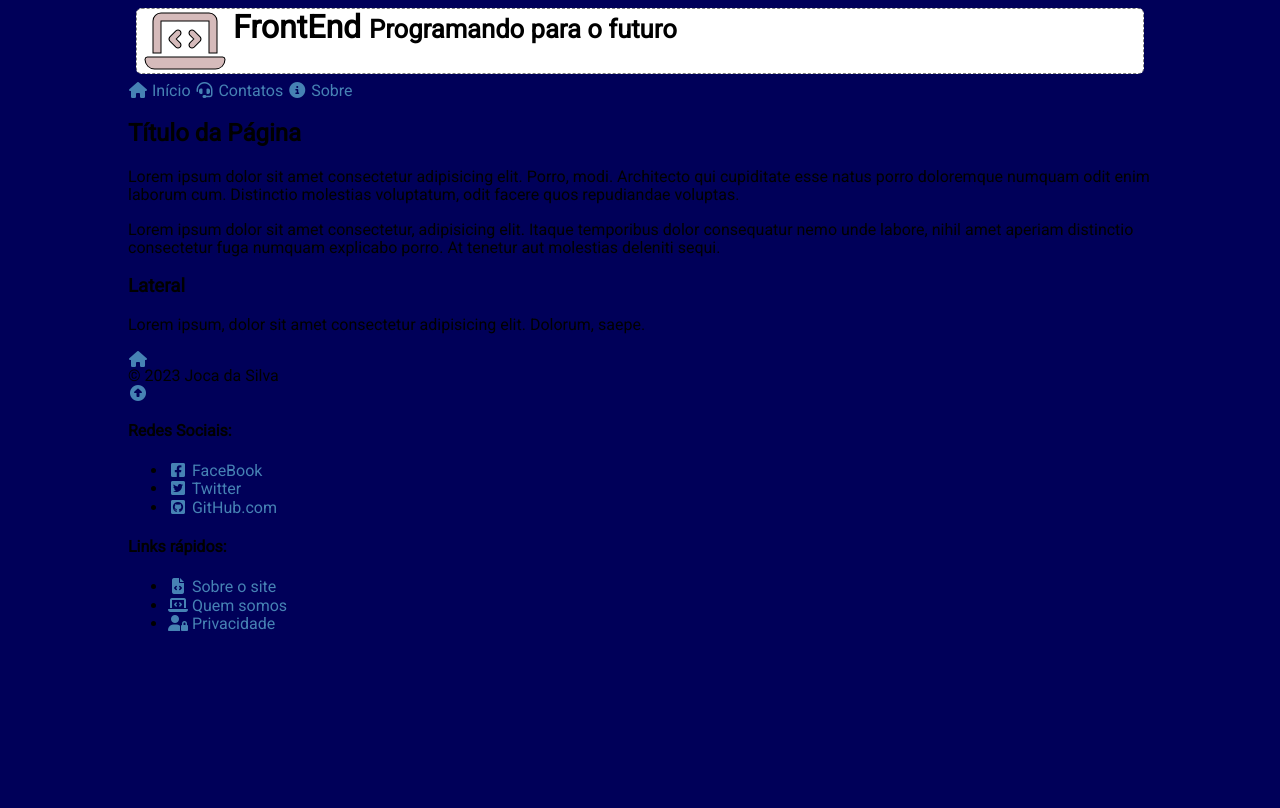
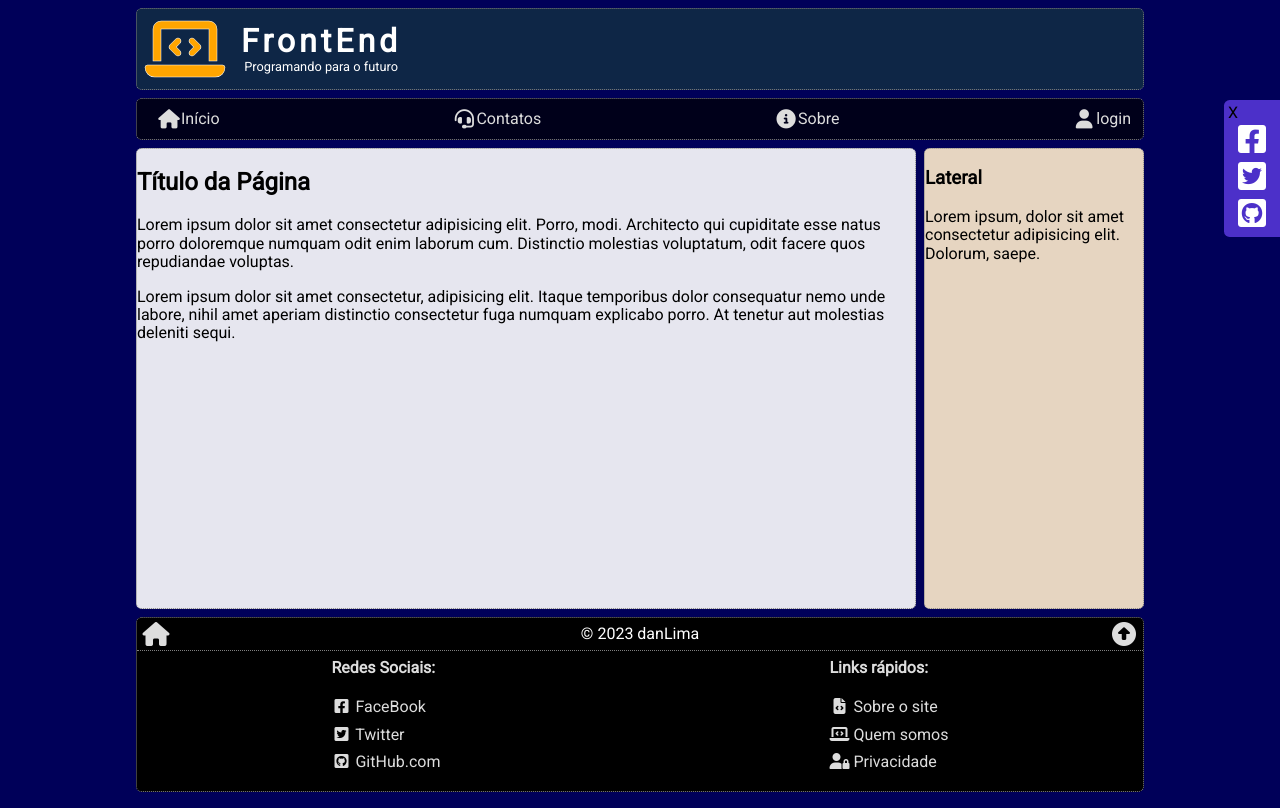
Before and after one commit to danLima1/dndev, a plain HTML site: page template.html in a window 1280 px wide. Drawn offline with nearby package versions, Linux system fonts and the light colour scheme.

Commit message:
mudanças 04.04

```diff
--- a/index.css
+++ b/index.css
@@ -5,8 +5,13 @@
 
 /* Importa algumas bibliotecas externas. */
 
+/* Fonte Roboto do "Google Fonts". */
 @import url('https://fonts.googleapis.com/css2?family=Roboto&display=swap');
+
+/* Font Awesome → Ícones e Glyphicons. */
 @import url('https://cdnjs.cloudflare.com/ajax/libs/font-awesome/6.4.0/css/all.min.css');
+
+/* Normlize → Padroniza a view do CSS entre navegadores. */
 @import url('https://cdnjs.cloudflare.com/ajax/libs/normalize/8.0.1/normalize.min.css');
 
 /* RESET - Normalize */
@@ -57,24 +62,264 @@ body {
     width: 100%;
     max-width: 1024px;
     margin: auto;
+    display: flex;
+    flex-direction: column;
 }
 
 /* Renderiza cabeçalho. */
+
+#wrap>header {
+    background-color: rgba(17, 45, 68, .85);
+    margin: 0.5rem;
+    border-radius: .35rem;
+    border: 1px dotted grey;
+    display: flex;
+    align-items: center;
+}
+
+#wrap>header a {
+    font-size: 4rem;
+    color: orange;
+    -webkit-text-stroke: .5px white;
+    padding: 0.5rem 1rem 0.5rem 0.5rem;
+    text-decoration: none;
+}
+
+#wrap>header i {
+    display: block;
+}
+
+#wrap>header h1 {
+    margin: 0;
+    text-align: center;
+    letter-spacing: .25rem;
+    color: white;
+}
+
+#wrap>header h1 small {
+    display: block;
+    font-weight: normal;
+    font-size: .8rem;
+    letter-spacing: normal;
+}
+
+/*
 #wrap>header {
     background-color: white;
     margin: 0.5rem;
     border-radius: .35rem;
-    border: 1px dashed gray;
+    border: 1px dotted grey;
     display: flex;
+    align-items: center;
 }
 
 #wrap>header a {
     font-size: 4rem;
-    color: rgb(214, 187, 187);
-    -webkit-text-stroke: 1px black ;
-    padding: 0 0.5rem;
+    color: orange;
+    -webkit-text-stroke: 1px black;
+    padding: 0 .5rem;
 }
-#wrap>header h1{
+
+#wrap>header img {
+    width: 4rem;
+}
+
+#wrap>header h1 {
     margin: 0;
+    text-align: center;
+    letter-spacing: .25rem;
+    color: orangered;
 }
-t
+
+#wrap>header h1 small {
+    display: block;
+    font-weight: normal;
+    font-size: .8rem;
+    letter-spacing: normal;
+} */
+
+/* Menu principal */
+
+#wrap>nav {
+    background-color: rgba(0, 0, 0, .7);
+    border: 1px dotted grey;
+    border-radius: .35rem;
+    margin: 0 .5rem .5rem .5rem;
+    display: flex;
+    justify-content: flex-end;
+}
+
+#wrap>nav a {
+    display: flex;
+    flex-direction: column;
+    align-items: center;
+    padding: .65rem .75rem;
+    color: #ddd;
+    text-decoration: none;
+    border-radius: .35rem;
+    transition: .2s;
+}
+
+#wrap>nav a:first-child {
+    margin-right: auto;
+}
+
+#wrap>nav a:hover {
+    background-color: #3f3f3f;
+    color: #fff;
+}
+
+#wrap>nav a i {
+    font-size: 2rem;
+    margin-bottom: .4rem;
+}
+
+/* Conteúdo */
+
+#wrap>main {
+    display: flex;
+    margin: 0 .5rem;
+    flex-grow: 1;
+    flex-direction: column;
+}
+
+#wrap>main>article {
+    background-color: rgba(255, 255, 255, .9);
+    border-radius: .35rem;
+    border: 1px dotted grey;
+    flex-grow: 1;
+}
+
+#wrap>main>aside {
+    background-color: rgba(255, 237, 205, .9);
+    margin-top: .5rem;
+    border-radius: .35rem;
+    border: 1px dotted grey;
+}
+
+/* Rodapé */
+
+#wrap>footer {
+    background-color: black;
+    margin: .5rem;
+    margin-bottom: 0;
+    border-radius: .35rem;
+    border: 1px dotted grey;
+}
+
+/* Linha superior do rodapé. */
+
+.footer-top {
+    display: flex;
+    justify-content: space-between;
+    align-items: center;
+    border-bottom: 1px dotted grey;
+}
+
+.footer-top div {
+    color: white;
+    text-align: center;
+}
+
+.footer-top a {
+    color: #ddd;
+    font-size: 1.5rem;
+    padding: .25rem;
+}
+
+.footer-top a:hover {
+    color: #929292;
+    text-decoration: none;
+}
+
+/* Linha inferior do rodapé. */
+
+.footer-bottom {
+    display: flex;
+    justify-content: space-around;
+    color: #ddd;
+}
+
+.footer-bottom h4 {
+    margin: .5rem 0;
+}
+
+.footer-bottom ul {
+    list-style: none;
+    padding: 0;
+    line-height: 1.7;
+}
+
+.footer-bottom a {
+    color: #ddd;
+}
+
+.footer-bottom a:hover {
+    color: #929292;
+    text-decoration: none;
+}
+
+/* Rack para mostrar margem inferior em dispositivos mobile. */
+
+.nbsp {
+    height: .1px;
+    margin: 0;
+    border: .25rem solid transparent;
+}
+
+/***********************/
+/* Em larguras maiores */
+/**********************/
+@media screen and (min-width: 480px) {
+    #wrap>nav {
+        justify-content: space-between;
+    }
+
+    #wrap>nav a:first-child {
+        margin-right: 0;
+    }
+
+    #wrap>nav a {
+        flex-direction: row;
+    }
+
+    #wrap>nav a i {
+        font-size: 1.2rem;
+        margin-bottom: 0;
+        margin-left: .5rem;
+    }
+
+}
+@media screen and (min-width: 768px){
+    #wrap>main {
+        flex-direction: row;
+    }
+
+    #wrap>main>aside {
+        margin-top: 0;
+        margin-left: .5rem;
+        min-width: 220px;
+        max-width: 220px;
+    }
+
+}
+#gadgets{
+    background-color: rgb(76, 48, 201);
+    position: absolute;
+    z-index: 100;
+    right: 0;
+    top: 100px;
+    border-radius: .35rem 0 0 .35rem;
+    padding: .25rem;
+
+}
+#gadgets ul{
+    margin: 0;
+    list-style: none;
+    padding: 0;
+}
+#gadgets a {
+    color: white;
+    font-size: 2rem;
+    padding: .25rem;
+}
--- a/template.html
+++ b/template.html
@@ -42,7 +42,6 @@
                 <!-- Label do item do menu -->
                 <span>Início</span>
             </a>
-
             <!-- Os outros itens seguem o mesmo padrão acima -->
             <a href="/contacts">
                 <i class="fa-solid fa-headset fa-fw"></i>
@@ -51,6 +50,10 @@
             <a href="/about">
                 <i class="fa-solid fa-circle-info fa-fw"></i>
                 <span>Sobre</span>
+            </a>
+            <a href="/profile">
+                <i class="fa-solid fa-user fa-fw"></i>
+                <span>login</span>
             </a>
         </nav>
 
@@ -84,7 +87,7 @@
                 <a href="/">
                     <i class="fa-solid fa-house fa-fw"></i>
                 </a>
-                <div>&copy; 2023 Joca da Silva</div>
+                <div>&copy; 2023 danLima</div>
                 <a href="#top">
                     <i class="fa-solid fa-circle-up fa-fw"></i>
                 </a>
@@ -144,10 +147,32 @@
             </div>
 
         </footer>
+        <hr class="nbsp">
 
     </div>
     <!-- Fim do WRAP -->
+<!--barrinha lateral com bugigangas-->
+<div id="gadgets">
+    <span>X</span>
+    <ul>
+        <li>
+            <a href="https://facebook.com/FrontEnd" target="_blank">
+                <i class="fa-brands fa-square-facebook fa-fw"></i>
+            </a>
+        </li>
+        <li>
+            <a href="https://twitter.com/FrontEnd" target="_blank">
+                <i class="fa-brands fa-square-twitter fa-fw"></i>
+            </a>
+        </li>
+        <li>
+            <a href="https://github.com/FrontEnd" target="_blank">
+                <i class="fa-brands fa-square-github fa-fw"></i>
+            </a>
+        </li>
+    </ul>
 
+</div>
     <!-- Carga do JavaScript -->
     <script src="https://cdnjs.cloudflare.com/ajax/libs/jquery/3.6.4/jquery.min.js"></script>
     <script src="/index.js"></script>
```
